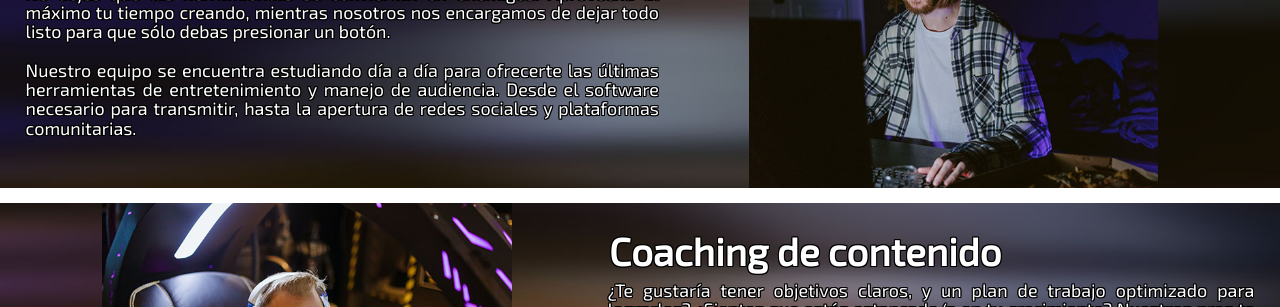
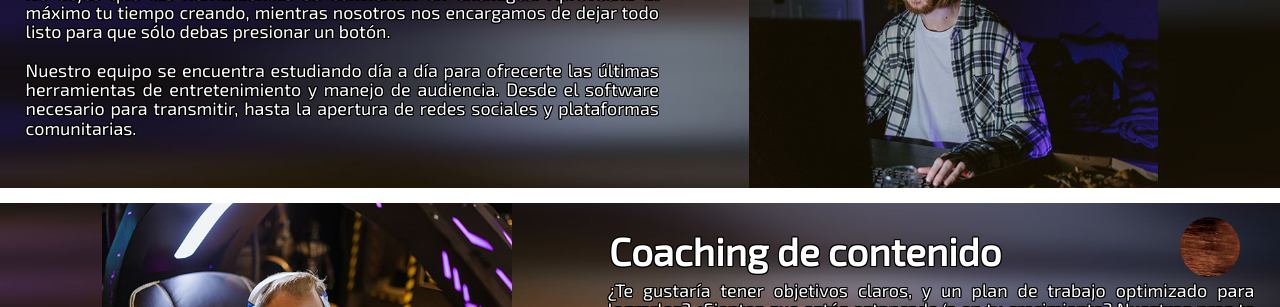
Before and after one commit to rp1ayerone/rp1ayerone.github.io, a plain HTML site: page index.html in a window 1280 px wide. Shown: the part 493-800 px from the top of the page. Drawn offline with nearby package versions, Linux system fonts and the light colour scheme.

Commit message:
Commit 30-06 15:26 Corregido perfil Lu en vista general. Versión Beta 1.4

```diff
--- a/estilos.css
+++ b/estilos.css
@@ -251,33 +251,6 @@ td{
     max-width: 1vw;
 }
 
-/* .TituloTabla3{
-    font-size: 3vw;
-    padding: 0px;
-    margin: 1vw 0 0 -2vw;
-    text-align: left;
-    width: 100%;
-    color: white;
-    text-shadow: 1px 0 0 black, -1px 0 0 black, 0 1px 0 black, 0 -1px 0 black, 1px 1px black, -1px -1px 0 black, 1px -1px 0 black, -1px 1px 0 black;
-}
-
-.ParrafoTabla3{
-    font-size: 1.4vw;
-    color: white;
-    text-shadow: 1px 0 0 black, -1px 0 0 black, 0 1px 0 black, 0 -1px 0 black, 1px 1px black, -1px -1px 0 black, 1px -1px 0 black, -1px 1px 0 black;
-    vertical-align: top;
-    padding: 0px;
-    margin: .5vw 0 0 -2.0vw;
-    width: 100%;
-} */
-
-/* .fototabla3{
-    width: 32vw;
-    height: 22vw;
-    padding: 0px 0px;
-    margin: 0 0 0 8vw;
-} */
-
 .fila5{
     background-image: url(/Assets/Taylor2.jpg);
     background-size: 100% 100%;
@@ -285,6 +258,34 @@ td{
     margin: 0px;
     padding: 0px;
 }
+
+.whatsapp {
+    text-rendering: optimizeLegibility !important;
+    -webkit-font-smoothing: antialiased !important;
+    box-sizing: inherit;
+    margin: 0;
+    padding: 0;
+    border: 0;
+    font: inherit;
+    text-decoration: none;
+    display: inline-block;
+    vertical-align: middle;
+    transform: perspective(1px) translateZ(0);
+    box-shadow: 0 0 1px rgba(0, 0, 0, 0);
+    position: fixed;
+    width: 60px;
+    height: 60px;
+    bottom: 30px;
+    right: 40px;
+    background-image: url(/Assets/WoodSign.png);
+    background-size: 250%;
+    background-position: center;
+    color: #FFF;
+    border-radius: 50px;
+    text-align: center;
+    font-size: 30px;
+    z-index: 100;
+    }
 
 .footer{
     position: sticky;
--- a/index.html
+++ b/index.html
@@ -142,6 +142,8 @@
 
     </main>
 
+    <a href="https://wa.me/5493415002361" class="whatsapp hvr-bob" target="_blank"> </a>
+
     <footer class="footer">
         <div>
             <p class="footertexto" >©P1ayerOne - Todos los derechos reservados - byFLyC0De</p>
```
Also changed, not shown: Assets/LucíaGangi.jpg.
